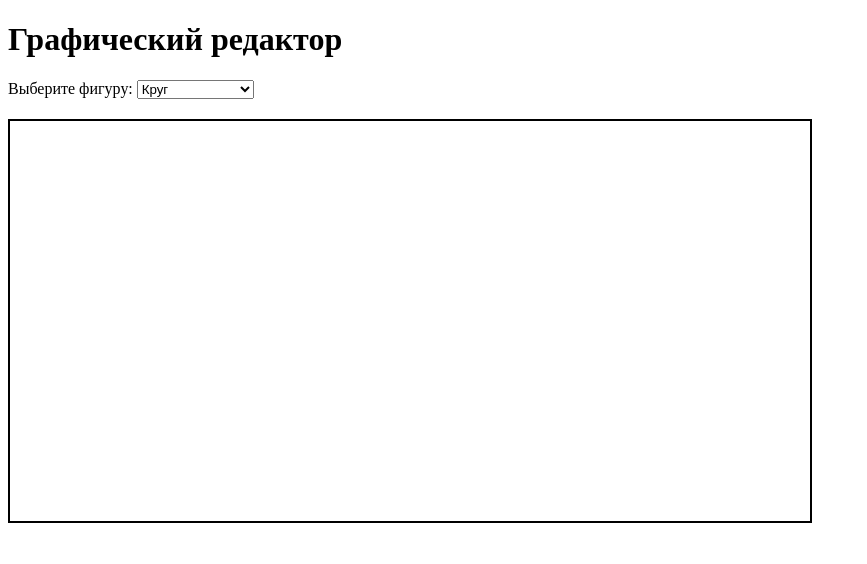
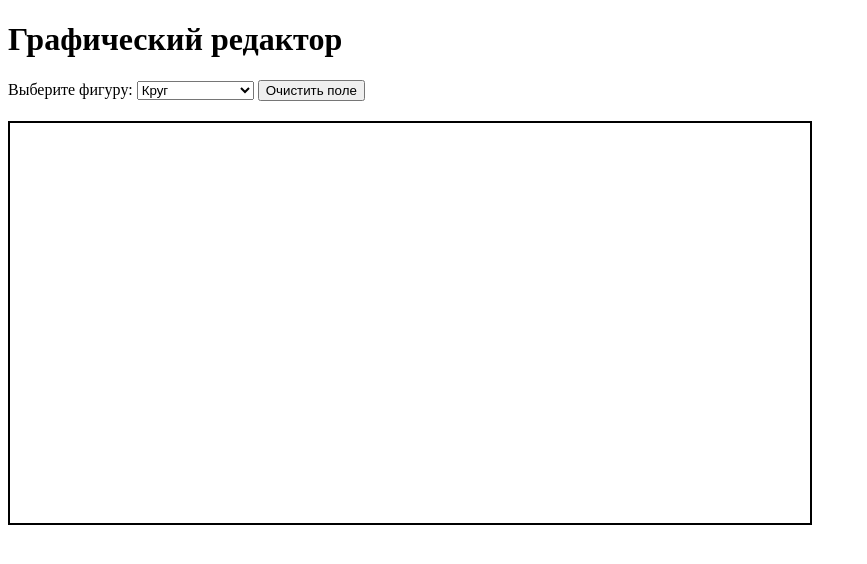
Before and after one commit to apllnrrr/piis, a plain HTML site: page laba8/index.html in a window 1280 px wide. Shown: the whole page, without its empty margins (0-867 px from the left). Drawn offline with Linux system fonts and the light colour scheme.

Commit message:
fix: add clearBtn in index.html

```diff
--- a/laba8/index.html
+++ b/laba8/index.html
@@ -15,6 +15,7 @@
              <option value="circle">Круг</option>
              <option value="rectangle">Прямоугольник</option>
              </select>
+             <button id = 'clear-btn'>Очистить поле</button>
         </div>
         <canvas id="canvas" width="800" height="400" style = "border: 2px solid black"></canvas>
     </div>
```
